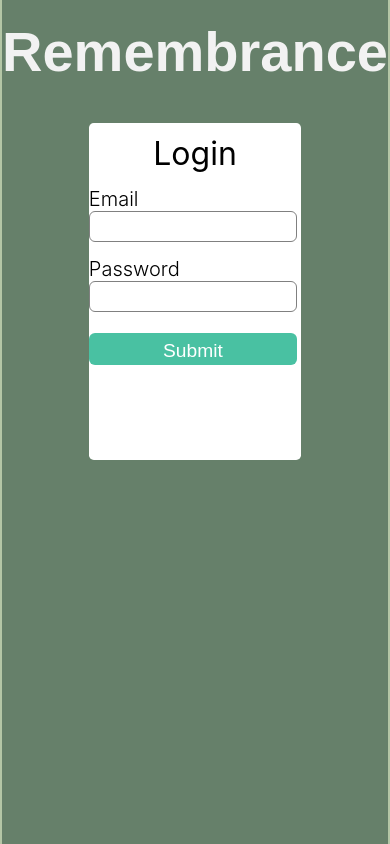
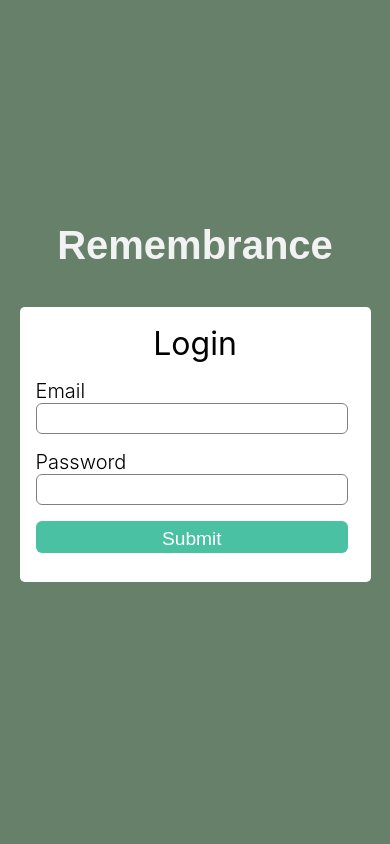
Before and after one commit to isaacruiz0/Front-End-Remembrance, a React (Create React App) app: page /login in a window 390 px wide. Built offline with nearby package versions, Linux system fonts and the light colour scheme.

Commit message:
made the sign up and login page responsive

```diff
--- a/src/App.css
+++ b/src/App.css
@@ -39,8 +39,8 @@ body{
 
 }
 .quote{
-  animation: transitionIn 6s;
-  color:white;
+  animation: transitionIn 2s;
+  color: #F2F2F2;
   position: absolute;
   top: 10%;
   padding: 0 20% 0 20%;
@@ -48,13 +48,13 @@ body{
   line-height: clamp(3.75vw, 6vw, 20rem);
   font-size : clamp(1rem, 5vw, 2.75rem);
   width: 100%;
-  text-shadow: 1.5px 1.5px rgba(33,33,33,.2);
+  text-shadow: 1.75px 1.75px rgba(33,33,33,.3);
   height: 60%;
 
 }
 
 .accountInfo{
-  color: white;
+  color: #F2F2F2;
   font-family: Merriweather, sans-serif;
   font-weight: 1.5;
   font-size : clamp(1rem, 3.75vw, 5.75rem);
@@ -64,7 +64,7 @@ body{
 /* this will be an underline animation */
 .accountInfo::after{
   content:'';
-  height: 2px;
+  height: .05em;
   width: 0%;
   background-color: white;
   display: block;
@@ -72,7 +72,7 @@ body{
 }
 .accountInfo:hover::after{
   content:'';
-  height: 2px;
+  height: .05em;
   width: 100%;
   background-color: white;
   display: block;
@@ -107,17 +107,19 @@ body{
 .signUp .title{
   color: #F2F2F2;
   font-family: Monsterrat, sans-serif;
-  font-size: 3.5rem;
+  font-size: ;
   text-align: center;
   margin-top: 5%;
   cursor: pointer;
   margin-bottom: 5%;
+  font-size : clamp(2.5rem, 7.75vw, 5.75rem);
 
 }
 .signUp .signUpBox{
   background-color: white;
   width:50%;
-  height:65%;
+  height:fit-content;
+  padding-bottom: 5%;
   margin-top: auto;
   margin-bottom: auto;
   margin-left: auto;
@@ -125,6 +127,8 @@ body{
   border-radius: .3em;
   display: flex;
   flex-direction: column;
+  font-size: 1.5rem;
+  align-items: center;
 }
 .signUp .box-title{
   font-weight: 400;
@@ -135,13 +139,13 @@ body{
 
 .signUp .signup-form label{
   display: flex;
-  margin-top: 7%;
-  font-size: 1.25rem;
+  margin-top: .5em;
   font-weight: 275;
 }
 .signUp .signup-form{
   margin-left: auto;
   margin-right: auto;
+  width: 75%;
 }
 .signUp .signup-form input{
   width: 98%;
@@ -154,17 +158,18 @@ body{
 
 }
 .signUp input[type="button"]{
-  margin-top:10%;
-  height: 2rem;
+  margin-top:5%;
+  height: clamp(1rem, 2em, 5.75rem);;
   background-color: #49c1a2;
   color:white;
-  font-size: 1.2rem;
+  font-size: 1em;
   border: none;
 }
 .signUp .signUpBox p{
   text-align: center;
   padding-top: 1.75rem;
   padding-bottom: 1rem;
+  width: 85%;
 }
 /* ///////////////////// */
 /* L O G I N    C O M P O N E N T */
@@ -178,10 +183,12 @@ body{
 .loginDiv .title{
   color: #F2F2F2;
   font-family: Monsterrat, sans-serif;
-  font-size: 3.5rem;
+  font-size: ;
   text-align: center;
   margin-top: 5%;
   cursor: pointer;
+  margin-bottom: 5%;
+  font-size : clamp(2.5rem, 7.75vw, 5.75rem);
 }
 .loginDiv .leftSideBar{
   grid-column-start: 1/2;
@@ -195,17 +202,20 @@ body{
   margin-left: auto;
   margin-right: auto;
   box-sizing: border-box;
+  height: fit-content;
+  width: 75%;
 }
 .login-box{
   background-color: white;
   width:55%;
-  height:40%;
+  height: fit-content;
   margin-top: 10%;
   margin-left: auto;
   margin-right: auto;
   border-radius: .3em;
   display: flex;
   flex-direction: column;
+  padding-bottom: 3%;
 }
 .login-box label{
   display: flex;
@@ -229,10 +239,13 @@ body{
 }
 .login-box input[type="button"]{
   margin-top:10%;
-  height: 2rem;
+  height: fit-content;
   background-color: #49c1a2;
   color:white;
-  font-size: 1.2rem;
+  font-size : clamp(.5em, 1.5em, 5.75rem);
+  display: flex;
+  align-items: center;
+  justify-content: center;
   border: none;
 }
 
--- a/src/Responsive.css
+++ b/src/Responsive.css
@@ -1,4 +1,5 @@
 @media only screen and (max-width: 830px) {
+    /* D A S H B O A R D */
     .quote{
         line-height: clamp(2.5rem, 8vw, 20rem);
         font-size : clamp(1.66rem, 5vw, 2.75rem);
@@ -24,4 +25,62 @@
         cursor: pointer;
 
       }
-}
+      /* S I G N U P */
+      .leftSideBar{
+          display: none;
+      }
+      .rightSideBar{
+          display: none;
+      }
+      .signUp{
+        height: 100vh;
+        background-color: #66806A;
+        display: flex;
+        justify-content: center;
+      }
+      .signUp .signUpBox{
+          width: 85%;
+          margin-top: 10%;
+          padding-bottom: 7%;
+      }
+      main{
+          width: 100%;
+      }
+      /* L O G I N */
+      .loginDiv main{
+          display: flex;
+          flex-direction: column;
+          justify-content: center;
+      }
+      .loginDiv{
+        display: flex;
+        justify-content: center;
+      }
+
+      .login-box{
+          width: 90%;
+          height: fit-content;
+          margin-bottom: 10%;
+      }
+      .login-form{
+        box-sizing: border-box;
+        width: 100%;
+        padding-left: 1em;
+        padding-right: 1em;
+        padding-bottom: 5%;
+      }
+      .login-form label{
+          margin-top: 5%;
+      }
+      .login-box input[type="button"]{
+        margin-top:5%;
+        height: 2rem;
+        background-color: #49c1a2;
+        color:white;
+        font-size: 1.2rem;
+        border: none;
+      }
+      .loginDiv .title{
+        margin: 0;
+      }
+    }
```
